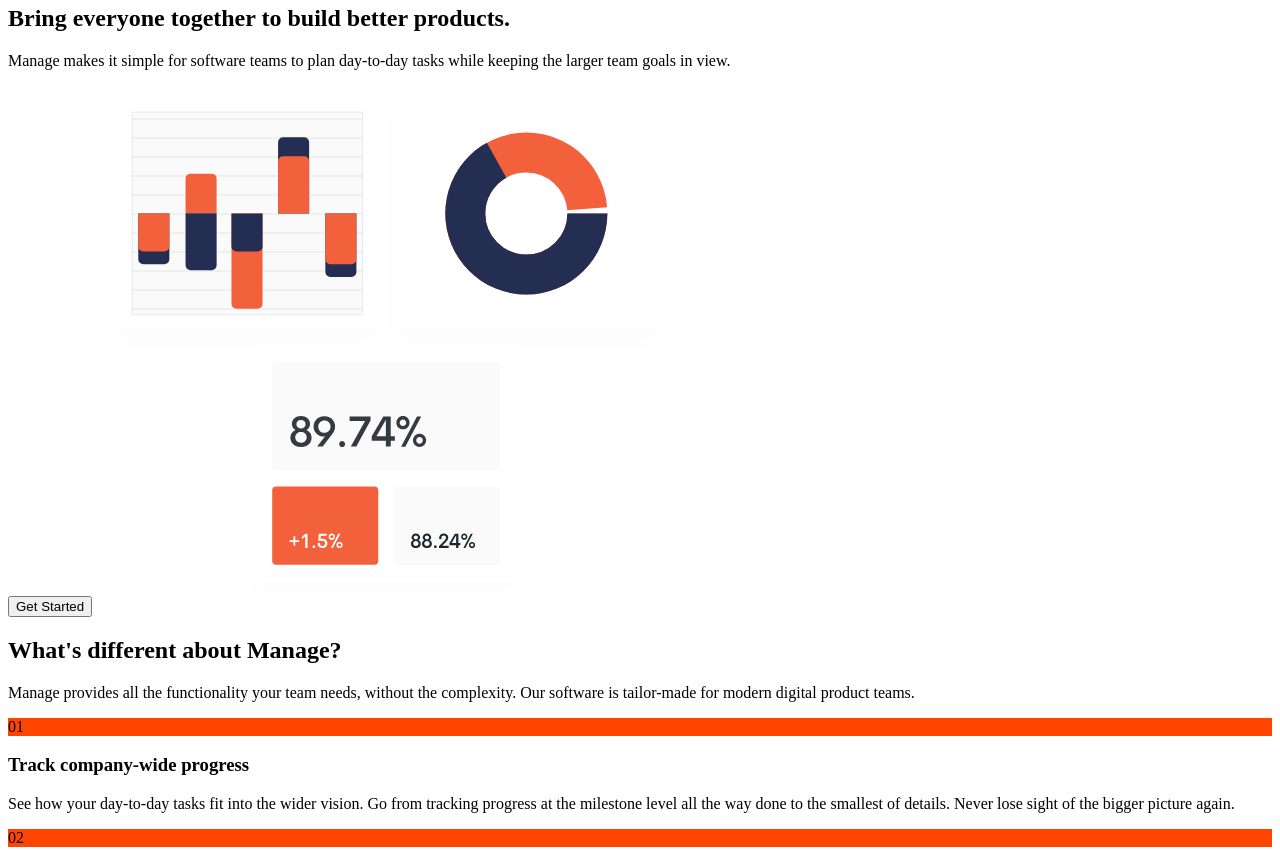
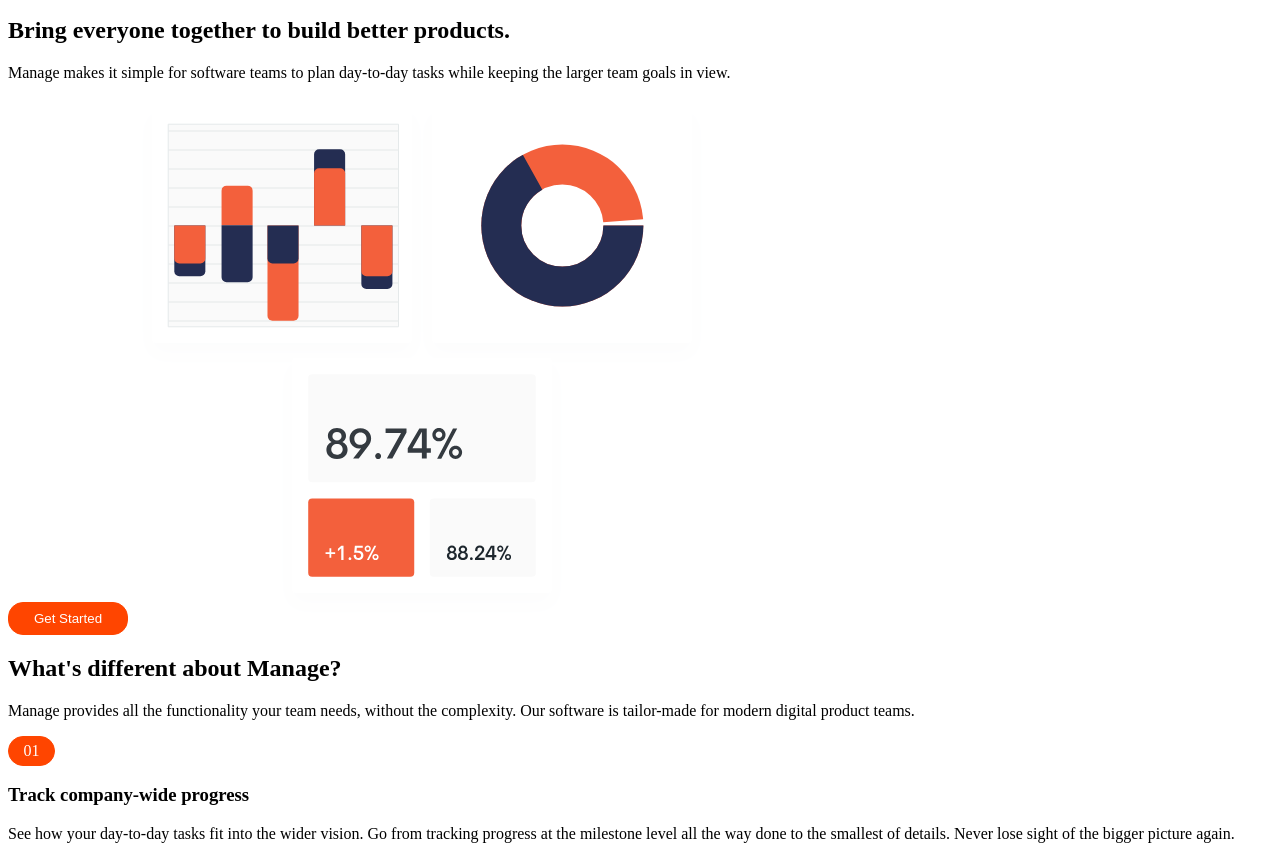
Before and after one commit to erik1942/manage-landing-page-master, a website: page index.html in a window 1280 px wide. Shown: the part 90-946 px from the top of the page. Drawn offline with Linux system fonts and the light colour scheme.

Commit message:
btn and bullets styles

```diff
--- a/index.html
+++ b/index.html
@@ -47,7 +47,7 @@
           Manage makes it simple for software teams to plan day-to-day tasks
           while keeping the larger team goals in view.
         </p>
-        <button>Get Started</button>
+        <button class="btn">Get Started</button>
         <picture>
           <img src="./images/illustration-intro.svg" alt="graficas" />
         </picture>
--- a/styles.css
+++ b/styles.css
@@ -1,9 +1,20 @@
 .btn {
   background-color: orangered;
+  border: 1px solid orangered;
+  border-radius: 15px;
+  padding: 8px;
+  color: white;
+  width: 120px;
 }
 
 .bullets {
   background-color: orangered;
+  border: 1px solid orangered;
+  border-radius: 15px;
+  padding: 5px;
+  color: white;
+  width: 35px;
+  text-align: center;
 }
 
 footer {
```
